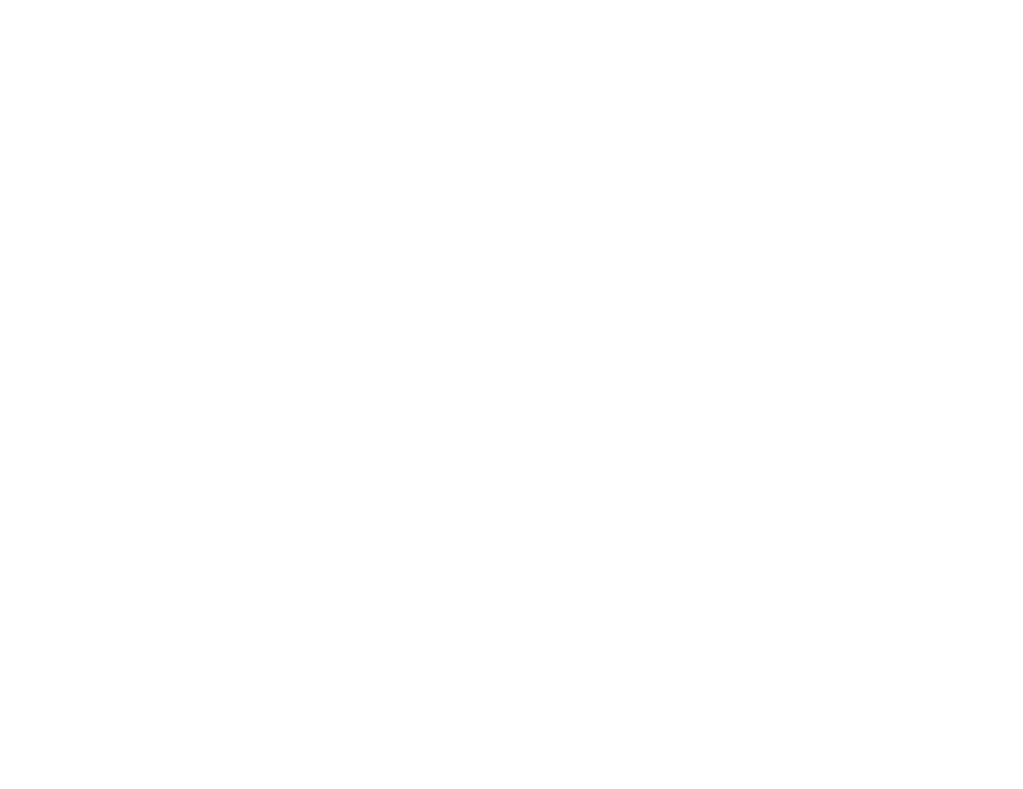
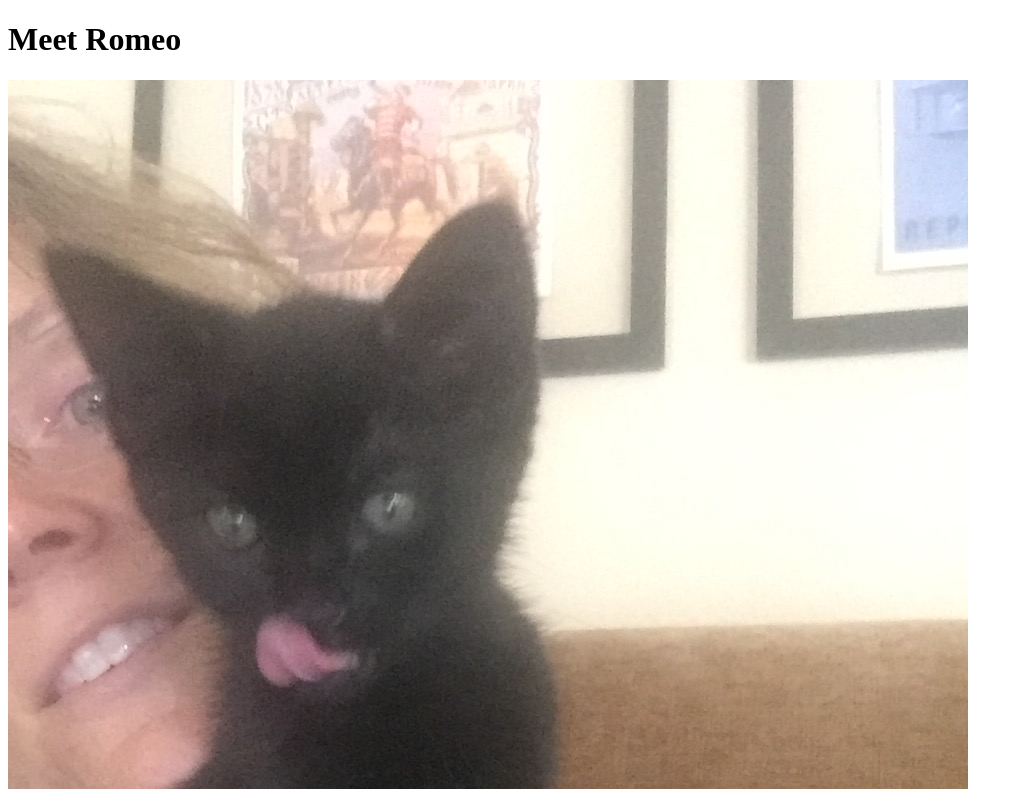
Before and after one commit to MyNameIsDiana/First_VS_Code_Project, a plain HTML site: page index.html in a window 1280 px wide. Shown: the top 789 px of the page, without its empty margins (0-1023 px from the left). Drawn offline with Linux system fonts and the light colour scheme.

Commit message:
adds headline, photo of Romeo

```diff
--- a/index.html
+++ b/index.html
@@ -4,12 +4,13 @@
     <meta charset="UTF-8">
     <meta http-equiv="X-UA-Compatible" content="IE=edge">
     <meta name="viewport" content="width=device-width, initial-scale=1.0">
-    <title>Document</title>
+    <title>VS Code project</title>
 
     <link rel="stylesheet" href="resources/css/style.css">
 
 </head>
 <body>
-
+    <h1>Meet Romeo</h1>
+    <img src="resources/images/IMG_0691.JPG" alt="My daughter's black cat, Romeo, when he was a kitten.">
 </body>
 </html>
```
